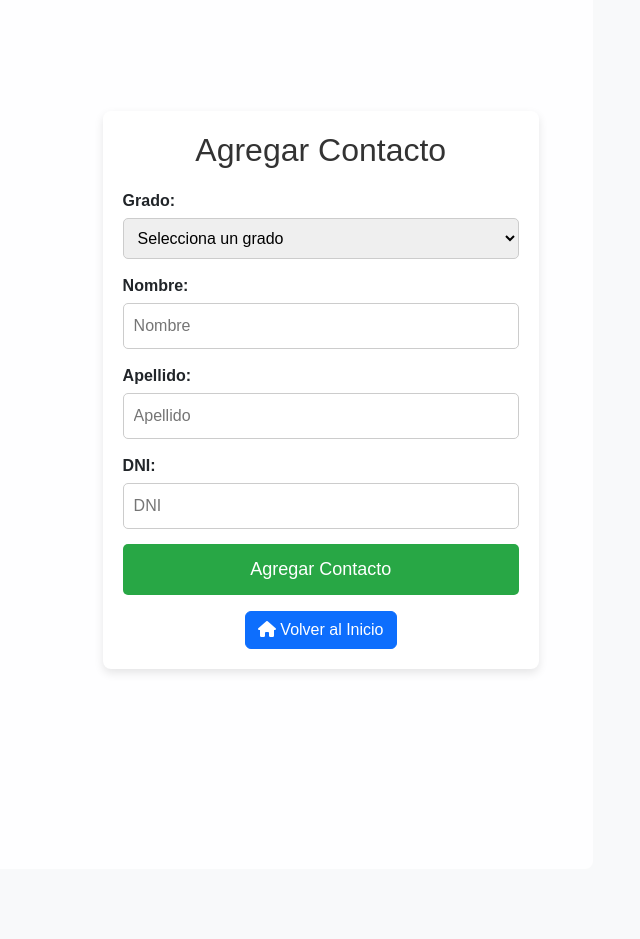
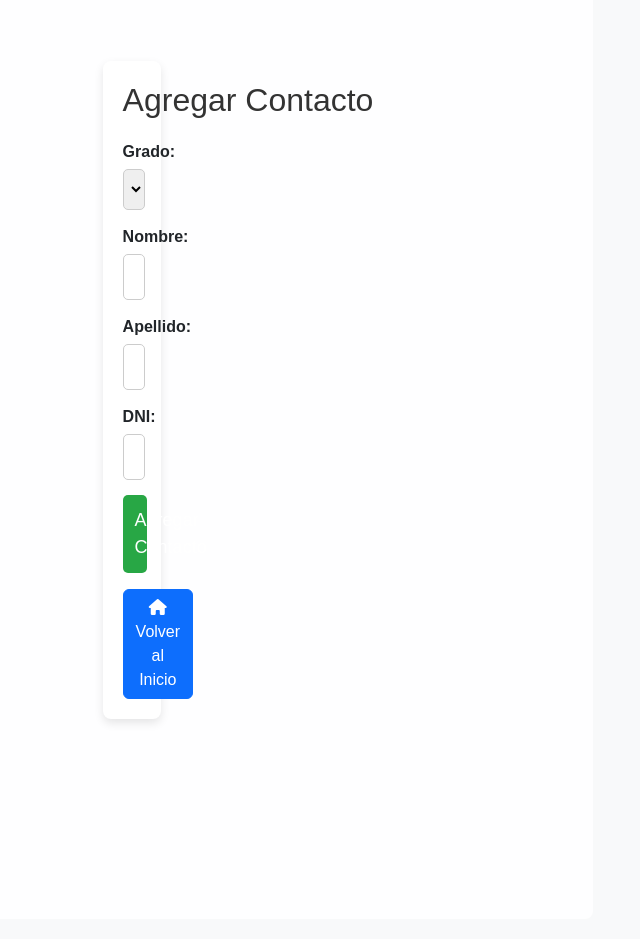
Before and after one commit to MiguelAngelZ1/libreta_direcciones, a Flask app: page /add in a window 1280 px wide. Shown: the whole page, without its empty margins (392-1032 px from the left). Before the commit the page ends 671 px from the top, so only its background shows below. Run offline with Flask 3, Linux system fonts and the light colour scheme; some libraries are stand-ins or nearby versions.

Commit message:
Auto commit: 2025-05-07 13:20:35

```diff
--- a/static/styles.css
+++ b/static/styles.css
@@ -16,7 +16,7 @@ body {
   padding: 20px;
   border-radius: 8px;
   box-shadow: 0px 4px 10px rgba(0, 0, 0, 0.1);
-  width: 150%;
+  width: 20%;
   max-width: 600px;  /* Aumentado a 600px para mayor ancho y evitar que el título se divida */
   box-sizing: border-box;
 }
```
